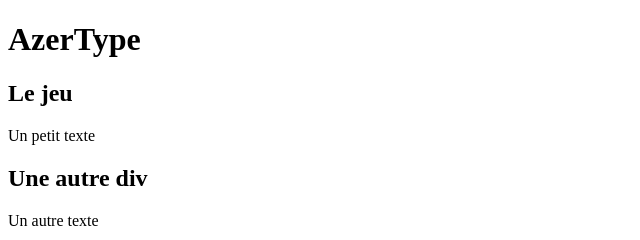
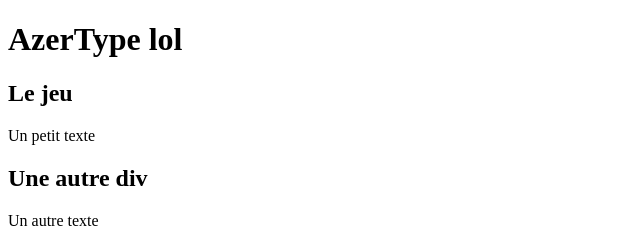
Before and after one commit to sali-gitub/Saas-1, a plain HTML site: page index.html in a window 1280 px wide. Shown: the top 240 px of the page, 0-640 px from the left. Drawn offline with Linux system fonts and the light colour scheme.

Commit message:
Update index.html

```diff
--- a/index.html
+++ b/index.html
@@ -11,7 +11,7 @@
 </head>
 <body>
     <header>
-        <h1>AzerType</h1>
+        <h1>AzerType lol</h1>
     </header>
     <main>
         <div>
```
